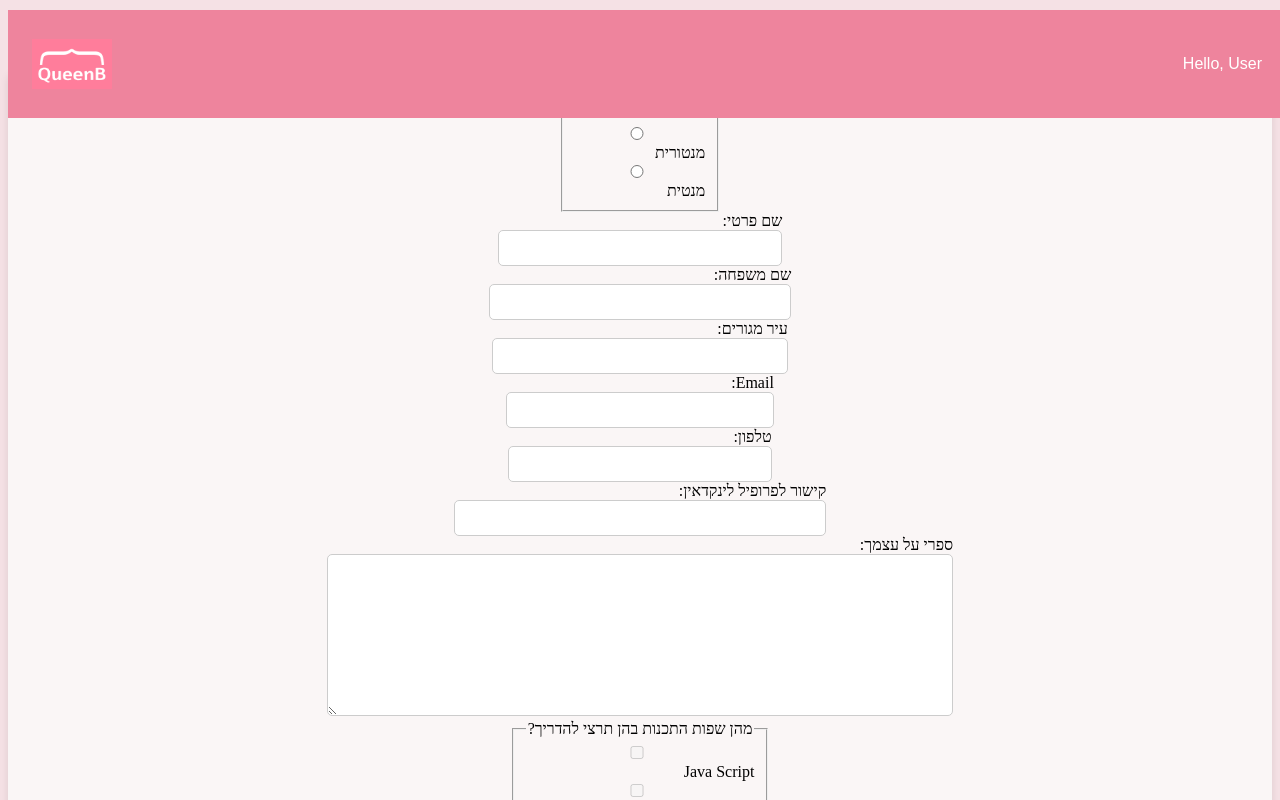
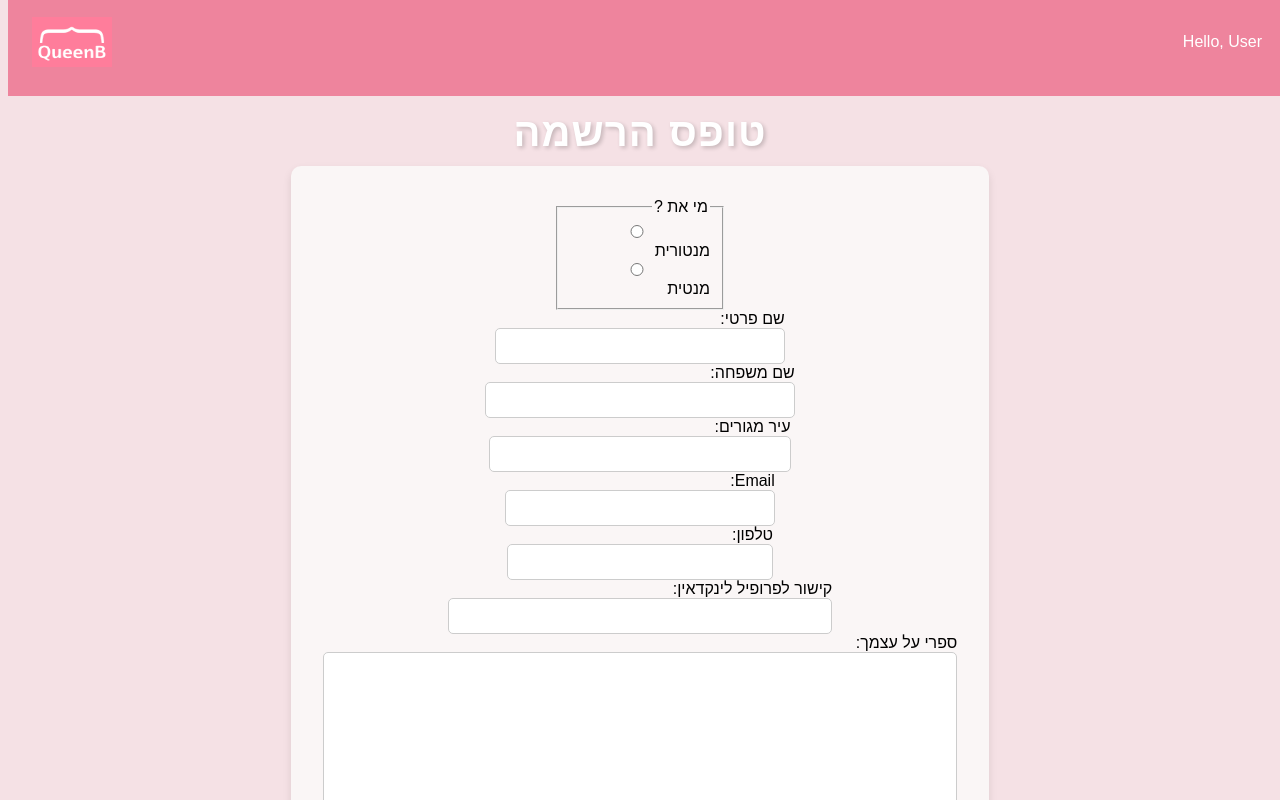
Before and after one commit to ShahafPinto/Queen-B-Mentoring-App, a Next.js app: page /form in a window 1280 px wide. Shown: the top 800 px of the page. Built offline with nearby package versions, Linux system fonts and the light colour scheme.

Commit message:
add margin to titles

```diff
--- a/app/components/NavBar.module.css
+++ b/app/components/NavBar.module.css
@@ -1,16 +1,6 @@
 /* components/NavBar.module.css */
 
-.navbar {
-    position: fixed;
-    display: flex;
-    justify-content: space-between; /* Space between logo and nav links */
-    align-items: center; /* Center items vertically */
-    background-color: #ee849d;
-    padding: 1.5rem;
-    height: 60px; /* Set height to ensure proper spacing */
-    width: 100%;
-    font-family: "Nunito", sans-serif;
-}
+
 
 .logoContainer {
     display: flex;
@@ -52,3 +42,17 @@
 .loginButton:hover {
     background-color: #8500b5; /* Darker background on hover */
 }
+
+
+.navbar {
+    position: relative;
+    position: fixed;
+    display: flex;
+    justify-content: space-between; /* Space between logo and nav links */
+    align-items: center; /* Center items vertically */
+    background-color: #ee849d;
+    padding: 1.5rem;
+    height: 60px; /* Set height to ensure proper spacing */
+    width: 100%;
+    font-family: "Nunito", sans-serif;
+}
--- a/app/form/page.js
+++ b/app/form/page.js
@@ -1,7 +1,7 @@
 'use client'
 import styles from "./page.module.css";
 import { useRouter } from 'next/navigation'
-import Gstyles from "../globals.css";
+import classes from "../globals.css";
 import Image from 'next/image';
 import { useState } from "react";
 
@@ -82,7 +82,7 @@ export default function Form() {
 
   return (
     <>
-    <div className={Gstyles.container}>
+    <div className={styles.container}>
 
         <h1 className={styles.title}>טופס הרשמה</h1>
 
--- a/app/form/page.module.css
+++ b/app/form/page.module.css
@@ -22,13 +22,24 @@
   text-shadow: 2px 2px 4px rgba(0, 0, 0, 0.2);
   letter-spacing: 1px;
   line-height: 1.2;
-
+  margin-top: 120px;
   cursor: default; /* Prevents the text selection cursor on hover */
 }
 
 .title:hover {
   transform: scale(1.1); /* Slightly increases the size */
 
+}
+
+.container {
+  display: flex;
+  flex-direction: column;
+  align-items: center;
+  justify-content: center;
+  background-color: #f5e1e5;
+  font-family: Arial, sans-serif;
+  direction: rtl;
+  margin-top: -20px;
 }
 
 /* .container {
--- a/app/globals.css
+++ b/app/globals.css
@@ -23,25 +23,25 @@
 }
 
 .container {
+
   display: flex;
   flex-direction: column;
   align-items: center;
   justify-content: center;
-  margin-top: 10vh;
   background-color: #f5e1e5;
   font-family: Arial, sans-serif;
   direction: rtl;
 }
-.navBar {
-
-  position: fixed; /* Keeps it in place even when scrolling */
-  top: 0; /* Keeps it at the top of the page */
-  left: 0;
-  width: 100%; /* Full width */
-  padding: 0px 0;
-  box-shadow: 0px 2px 5px rgba(0, 0, 0, 0.1);
-  z-index: 1000; /* Ensure it's always on top of other elements */
-
+.navbar {
+  position: fixed;
+  display: flex;
+  justify-content: space-between; /* Space between logo and nav links */
+  align-items: center; /* Center items vertically */
+  background-color: #ee849d;
+  padding: 1.5rem;
+  height: 60px; /* Set height to ensure proper spacing */
+  width: 100%;
+  font-family: "Nunito", sans-serif;
 }
 
 .fontLight {
@@ -63,3 +63,7 @@
 body {
   background-color: var(--color-background);
 }
+
+.pages{
+  margin-top: 500rem;
+}
--- a/app/layout.js
+++ b/app/layout.js
@@ -1,5 +1,5 @@
 
-import Gstyles from "./globals.css";
+import styles from "./globals.css";
 import NavBar from "./components/navBar";
 
 export const metadata = {
@@ -11,10 +11,10 @@ export default function RootLayout({ children }) {
   return (
     <html lang="en">
       <body>
-        <div className={Gstyles.navBar}>
+        <div className={styles.navbar}>
           <NavBar/>
         </div>
-        <div >
+        <div>
           {children}
         </div>
       </body>
--- a/app/page.module.css
+++ b/app/page.module.css
@@ -11,6 +11,7 @@
   padding: 2rem;
   background-color: #f5e1e5; /* Light background */
   direction: rtl;
+
 }
 
 .title {
```
